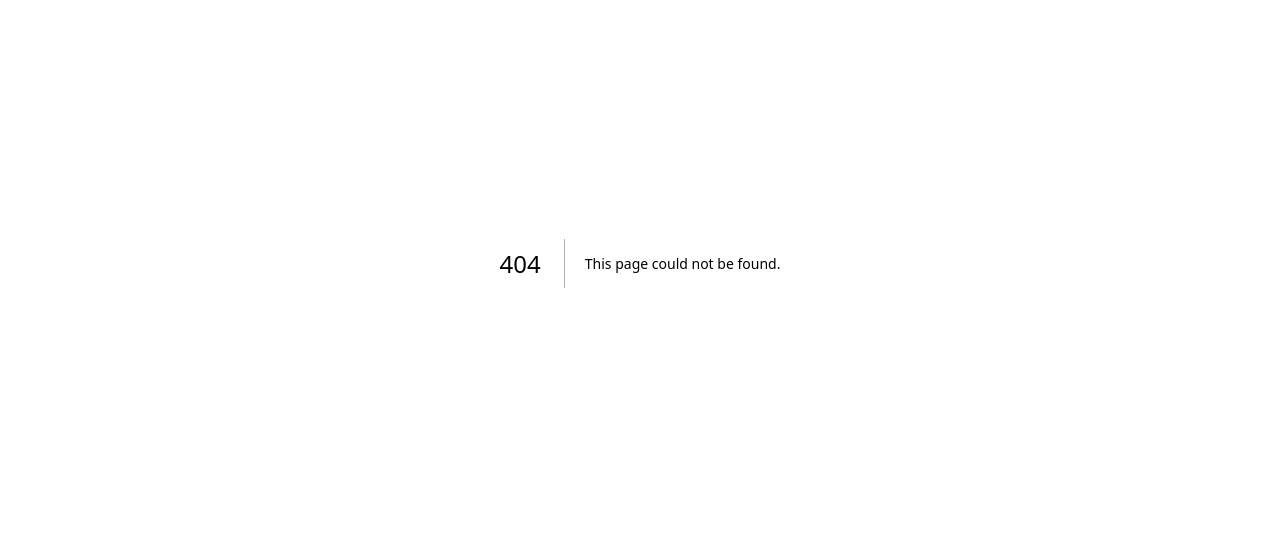
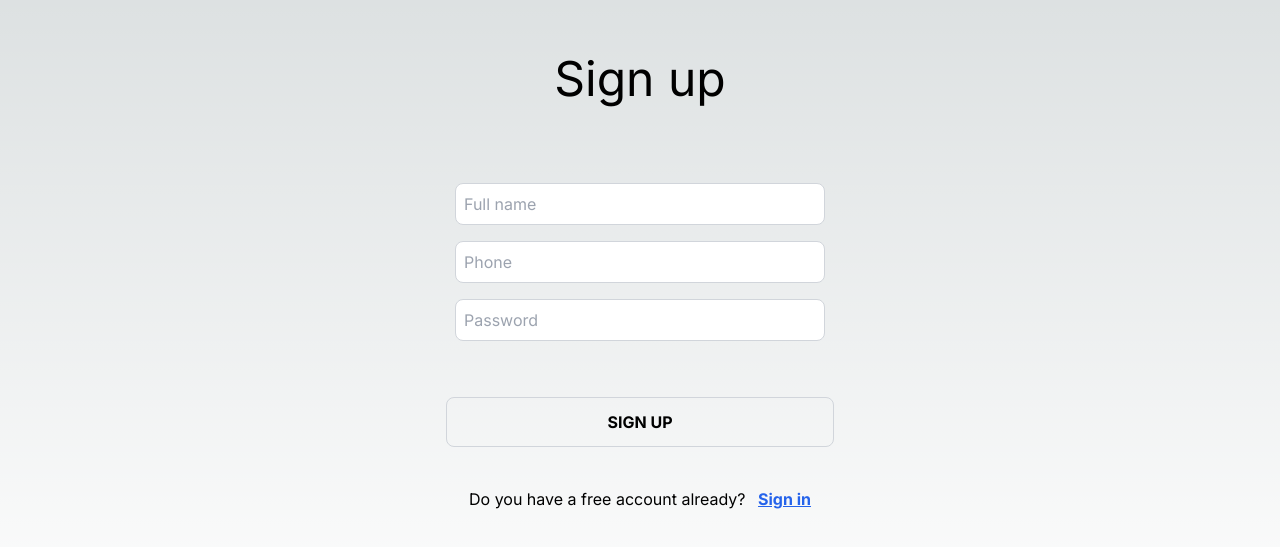
Before and after one commit to phongdt0811/QuizAppNextJS, a Next.js app: page /sign-up in a window 1280 px wide. Before the commit this address had no page. Shown: the part 137-684 px from the top of the page. Built offline with nearby package versions, Linux system fonts and the light colour scheme.

Commit message:
add: implement SignIn SignUp Page

```diff
--- a/package.json
+++ b/package.json
@@ -9,6 +9,7 @@
     "lint": "next lint"
   },
   "dependencies": {
+    "axios": "^1.6.7",
     "next": "14.1.3",
     "react": "^18",
     "react-dom": "^18",
--- /dev/null
+++ b/src/app/sign-in/page.tsx
@@ -0,0 +1,84 @@
+'use client';
+
+import Link from 'next/link';
+import React, { useEffect } from 'react';
+import { useRouter } from 'next/navigation';
+import axios from 'axios';
+
+interface IUser {
+  phone: string,
+  password: string
+}
+
+const SignInPage : React.FC = () => {
+	const router = useRouter();
+
+	const [user, setUser] = React.useState<IUser>({
+		phone: '',
+		password: '',
+	});
+
+	const [buttonDisabled, setButtonDisabled] = React.useState<boolean>(false);
+
+	const [loading, setLoading] = React.useState<boolean>(false);
+
+	const onLogin = async () => {
+		try {
+			setLoading(true);
+			const response = await axios.post('/auth', user);
+			console.log('Login successful', response.data);
+			router.push('/quiz');
+		} catch (error: any) {
+			console.log('Login failed', error.message);
+		} finally {
+			setLoading(false);
+		}
+	};
+
+  useEffect(() => {
+    setButtonDisabled(!(user.phone && user.password));
+  }, [user]);
+
+	return (
+		<div className="flex flex-col items-center justify-center min-h-screen py-2">
+			<h1 className="py-10 mb-10 text-5xl">
+				{loading ? "Loading" : 'Sign In'}
+			</h1>
+
+			<input
+				className="w-[370px] text-slate-800 p-2 border border-gray-300 rounded-lg mb-4 focus:outline-none focus:border-gray-600"
+				id="phone"
+				type="text"
+				value={user.phone}
+				onChange={(e) => setUser({ ...user, phone: e.target.value })}
+				placeholder="Phone"
+			/>
+
+			<input
+				className="w-[370px] text-slate-800 p-2 border border-gray-300 rounded-lg mb-4 focus:outline-none focus:border-gray-600"
+				id="password"
+				type="password"
+				value={user.password}
+				onChange={(e) => setUser({ ...user, password: e.target.value })}
+				placeholder="Password"
+			/>
+
+			<button
+				onClick={onLogin}
+				className="p-5 border border-blue-300 rounded-lg focus:outline-none focus:border-gray-600 uppercase px-40 py-3 mt-10 font-bold">
+				{ buttonDisabled? "Login" : "Loading..." }
+			</button>
+
+			<Link href="/sign-up">
+				<p className="mt-10">
+					Do not have an account yet?
+					<span className="font-bold text-blue-600 ml-2 cursor-pointer underline">
+						Sign up
+					</span>
+				</p>
+			</Link>
+		</div>
+	);
+}
+
+export default SignInPage;
--- /dev/null
+++ b/src/app/sign-up/page.tsx
@@ -0,0 +1,94 @@
+'use client';
+
+import Link from 'next/link';
+import { useRouter } from 'next/navigation';
+import axios from 'axios';
+import React, { useEffect, useState, ChangeEvent } from 'react';
+
+interface IUser {
+    phone: string;
+    password: string;
+	fullname: string
+}
+
+const SignInPage: React.FC = () => {
+    const router = useRouter();
+    const [user, setUser] = useState<IUser>({
+        phone: '',
+        password: '',
+		fullname: ''
+      });
+
+  const [buttonDisabled, setButtonDisabled] = useState<boolean>(false);
+
+  const [loading, setLoading] = useState<boolean>(false);
+
+  const onSignUp = async () => {
+    try {
+      setLoading(true);
+
+      const response = await axios.post('/register', user);
+      router.push('/login');
+    } catch (error: any) {
+      console.log('Failed', error.message);
+    } finally {
+      setLoading(false);
+    }
+  };
+
+  useEffect(() => {
+    setButtonDisabled(!(user.phone && user.password));
+  }, [user]);
+
+  return (
+	<div className="flex flex-col items-center justify-center min-h-screen py-2">
+		<h1 className="py-10 mb-10 text-5xl">
+			{loading ? 'Loading' : 'Sign up'}
+		</h1>
+
+		<input
+			className="w-[370px] text-slate-800 p-2 border border-gray-300 rounded-lg mb-4 focus:outline-none focus:border-gray-600"
+			id="fullname"
+			type="text"
+			value={user.fullname}
+			onChange={(e) => setUser({ ...user, fullname: e.target.value })}
+			placeholder="Full name"
+		/>
+
+		<input
+			className="w-[370px] text-slate-800 p-2 border border-gray-300 rounded-lg mb-4 focus:outline-none focus:border-gray-600"
+			id="phone"
+			type="text"
+			value={user.phone}
+			onChange={(e) => setUser({ ...user, phone: e.target.value })}
+			placeholder="Phone"
+		/>
+
+		<input
+			className="w-[370px] text-slate-800 p-2 border border-gray-300 rounded-lg mb-4 focus:outline-none focus:border-gray-600"
+			id="password"
+			type="password"
+			value={user.password}
+			onChange={(e) => setUser({ ...user, password: e.target.value })}
+			placeholder="Password"
+		/>
+
+		<button
+			onClick={onSignUp}
+			className="p-2 border border-gray-300 rounded-lg focus:outline-none focus:border-gray-600 uppercase px-40 py-3 mt-10 font-bold">
+			{buttonDisabled ? 'Sign Up' : ''}
+		</button>
+
+		<Link href="/sign-in">
+			<p className="mt-10">
+				Do you have a free account already?{' '}
+				<span className="font-bold text-blue-600 ml-2 cursor-pointer underline">
+					Sign in
+				</span>
+			</p>
+		</Link>
+	</div>
+	);
+};
+
+export default SignInPage;
```
Also changed, not shown: 1 other file (tests, documents, lock files or other folders).
